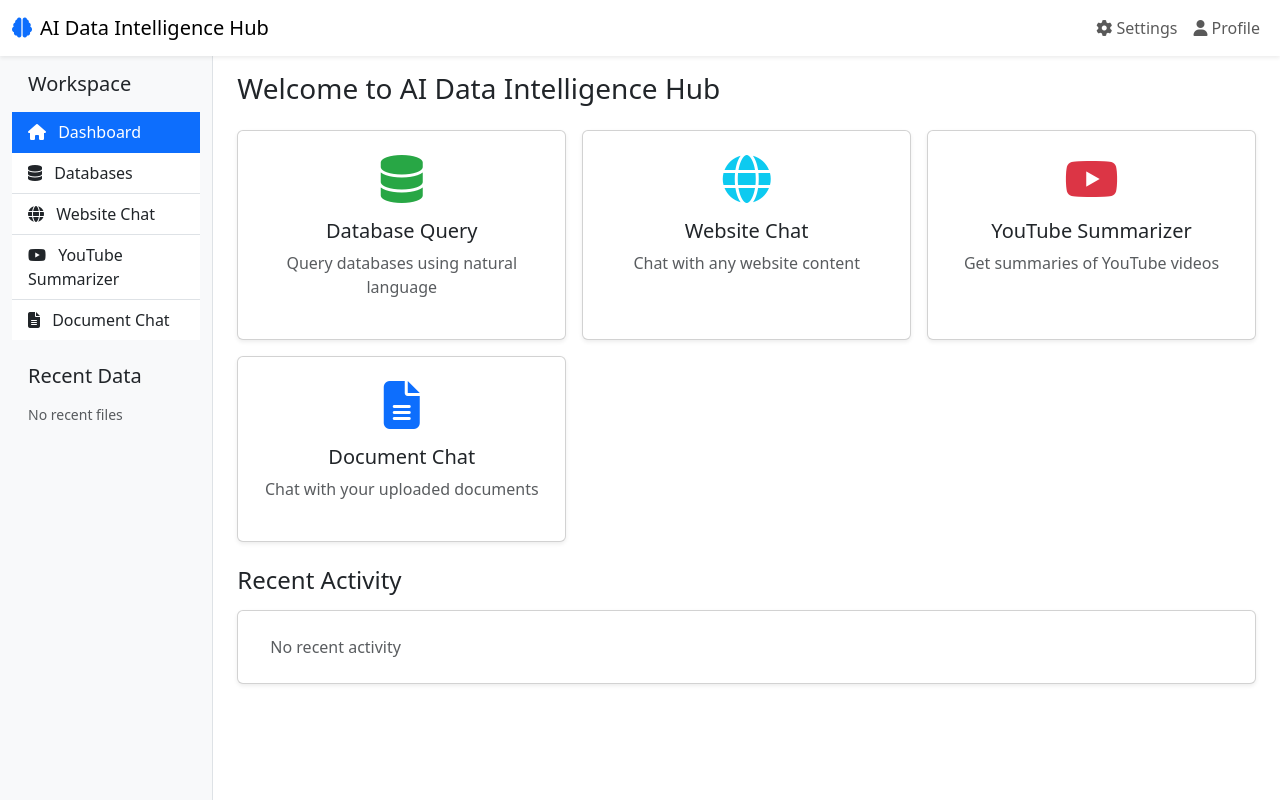
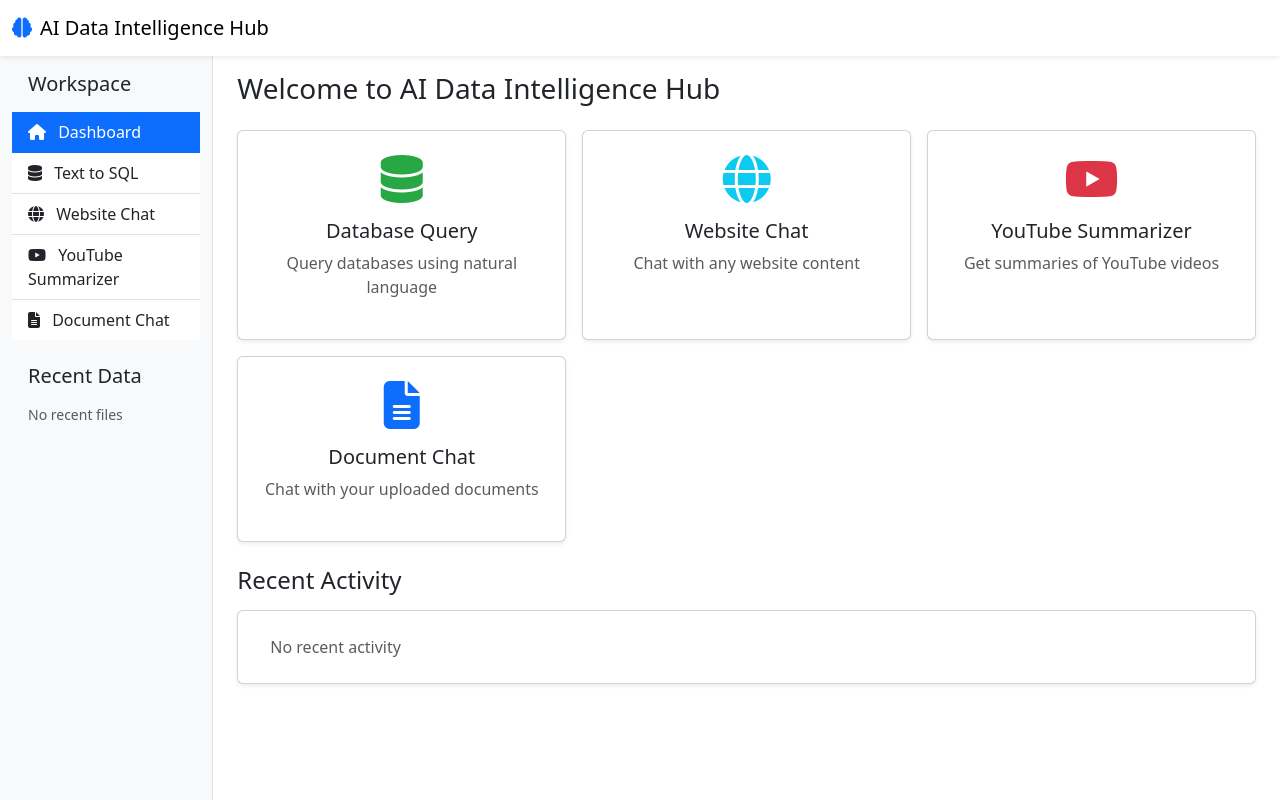
Before and after one commit to zabih1/Chat-With-Data, a Flask app: page / in a window 1280 px wide. Run offline with Flask 3, Linux system fonts and the light colour scheme; some libraries are stand-ins or nearby versions.

Commit message:
index.html

```diff
--- a/templates/index1.html
+++ b/templates/index1.html
@@ -81,16 +81,7 @@
             <button class="navbar-toggler" type="button" data-bs-toggle="collapse" data-bs-target="#navbarMain">
                 <span class="navbar-toggler-icon"></span>
             </button>
-            <div class="collapse navbar-collapse" id="navbarMain">
-                <ul class="navbar-nav ms-auto">
-                    <li class="nav-item">
-                        <a class="nav-link" href="#"><i class="fas fa-cog"></i> Settings</a>
-                    </li>
-                    <li class="nav-item">
-                        <a class="nav-link" href="#"><i class="fas fa-user"></i> Profile</a>
-                    </li>
-                </ul>
-            </div>
+
         </div>
     </nav>
 
@@ -107,7 +98,7 @@
                     </a>
                     <a href="#" class="list-group-item list-group-item-action" data-bs-toggle="list"
                         data-bs-target="#databaseTab">
-                        <i class="fas fa-database me-2"></i> Databases
+                        <i class="fas fa-database me-2"></i> Text to SQL
                     </a>
                     <a href="#" class="list-group-item list-group-item-action" data-bs-toggle="list"
                         data-bs-target="#websiteTab">
```
